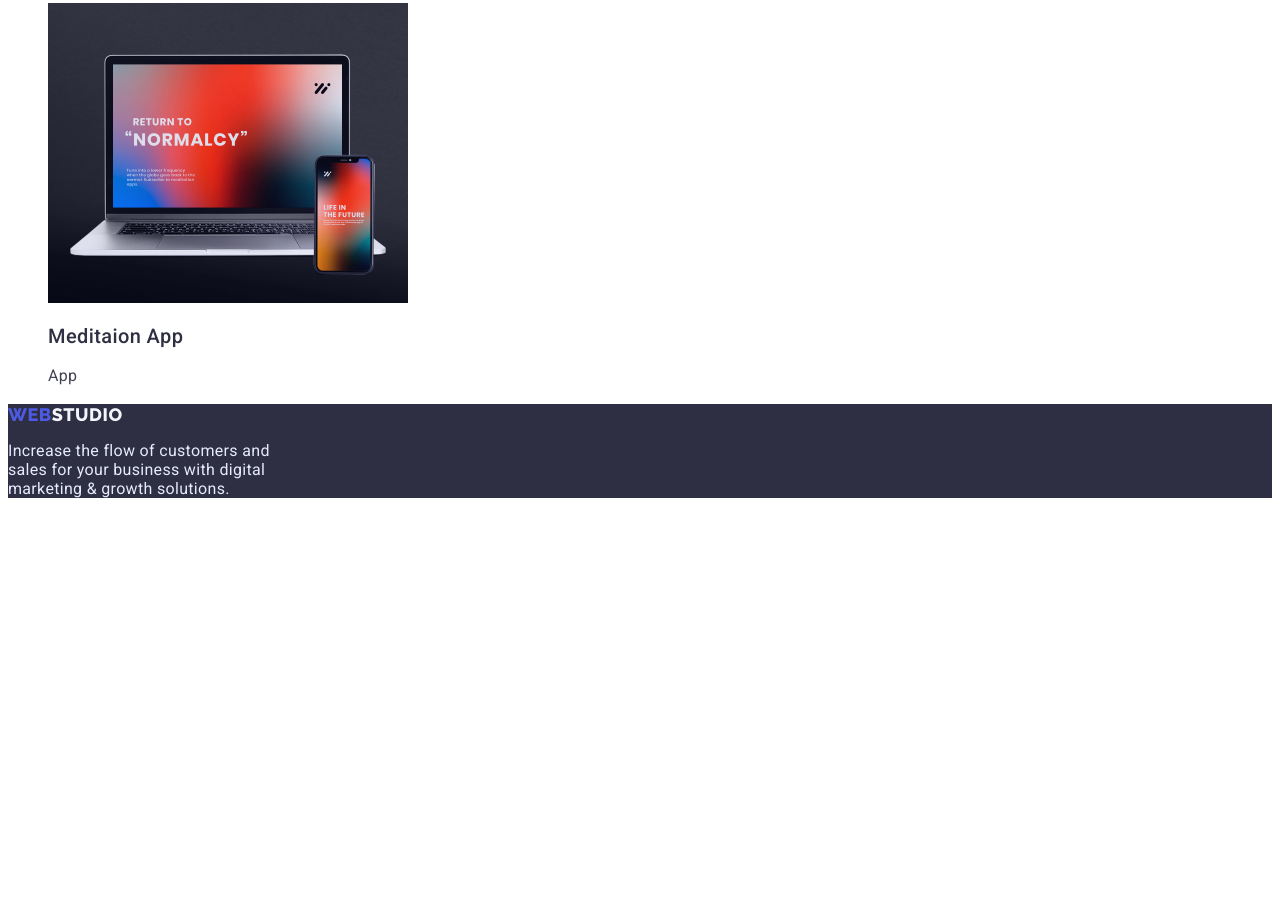
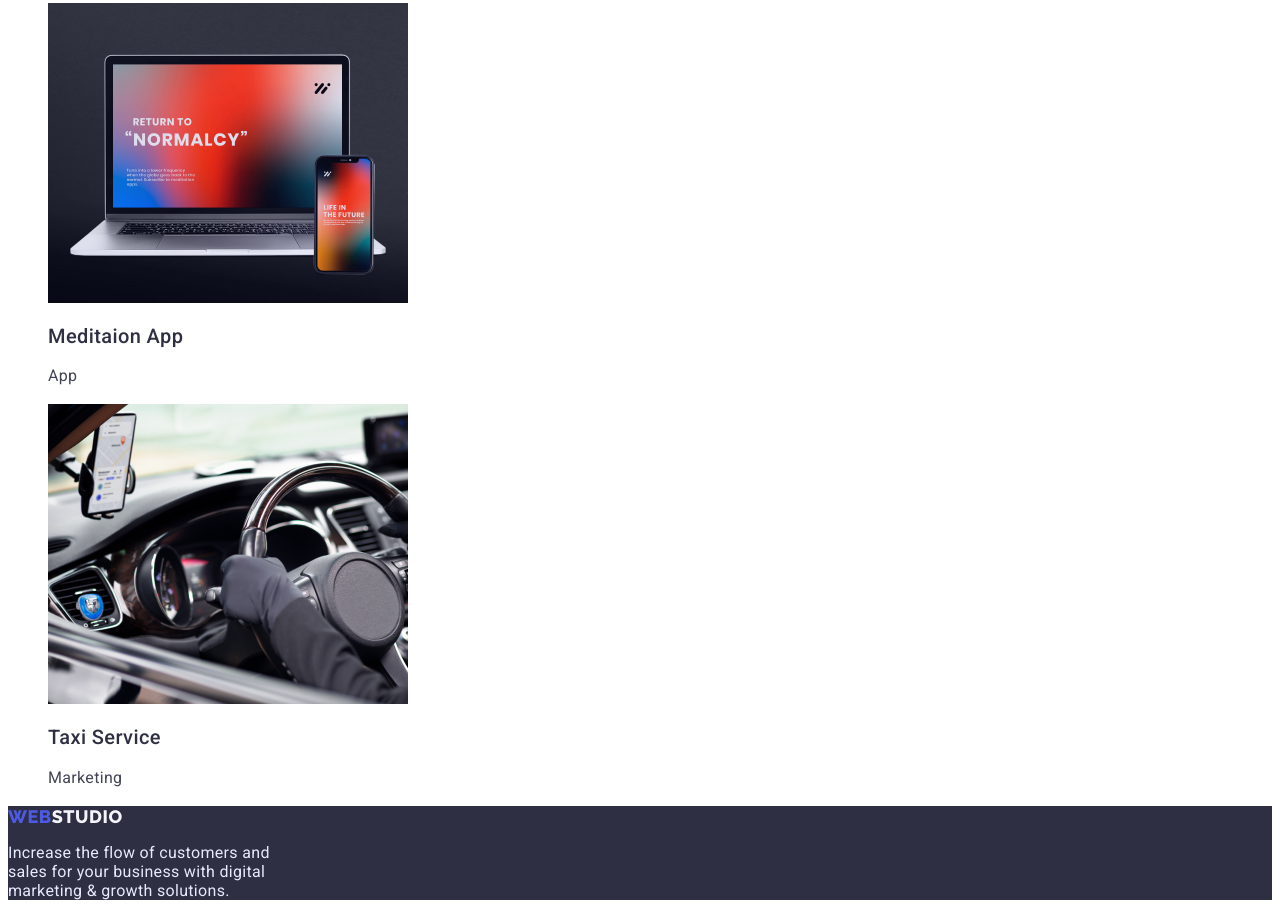
Before and after one commit to AlexFosfor/goit-markup-hw-02, a plain HTML site: page portfolio.html in a window 1280 px wide. Shown: the part 1214-2130 px from the top of the page. Before the commit the page ends 1728 px from the top, so only its background shows below. Drawn offline with Linux system fonts and the light colour scheme.

Commit message:
Update portfolio.html

```diff
--- a/portfolio.html
+++ b/portfolio.html
@@ -92,6 +92,17 @@
               <p class="text-p">App</p>
             </a>
           </li>
+          <li>
+            <a class="link" href=""
+              ><img
+                src="./images/Taxi_Service.jpg"
+                alt="Taxi Service"
+                width="360"
+              />
+              <h2 class="section-title">Taxi Service</h2>
+              <p class="text-p">Marketing</p>
+            </a>
+          </li>
         </ul>
       </section>
     </main>
```
